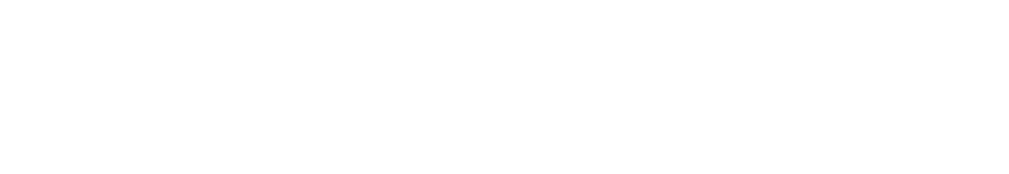
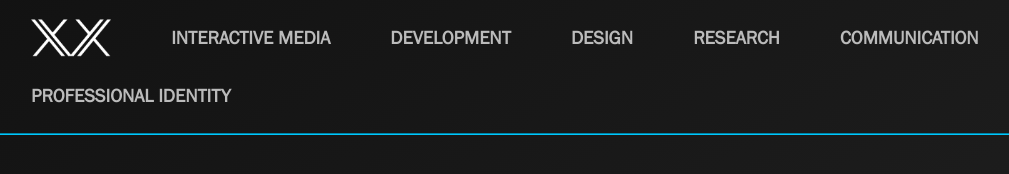
Before and after one commit to RoyBraks/Site-Portfolio, a plain HTML site: page index.html in a window 1280 px wide. Shown: the whole page, without its empty margins (33-1042 px from the left). Drawn offline with Linux system fonts and the light colour scheme.

Commit message:
Navbar Added

```diff
--- a/index.html
+++ b/index.html
@@ -2,8 +2,65 @@
     <head>
         <link rel="stylesheet" href="style.css">
         <title>Portfolio - Home</title>
+        <link rel="icon" type="image/x-icon" href="/images/logofav.png">
     </head>
     <body>
+        <div class="navbar">
+            <button class="navbarbutton">
+                <a href="index.html">
+                    <img class="homebutton" src="/images/logonormal.png">
+                </a>
+            </button>
 
+            <h3>
+                <button class="navbarbutton">
+                    <a class="navbartext" href="interactivemedia.html">
+                        interactive media
+                    </a>
+                </button>
+            </h3>
+
+            <h3>
+                <button class="navbarbutton">
+                    <a class="navbartext" href="development.html">
+                        development
+                    </a>
+                </button>
+            </h3>
+
+            <h3>
+                <button class="navbarbutton">
+                    <a class="navbartext" href="design.html">
+                        design
+                    </a>
+                </button>
+            </h3>
+
+            <h3>
+                <button class="navbarbutton">
+                    <a class="navbartext" href="research.html">
+                        research
+                    </a>
+                </button>
+            </h3>
+
+            <h3>
+                <button class="navbarbutton">
+                    <a class="navbartext" href="communication.html">
+                        communication
+                    </a>
+                </button>
+            </h3>
+
+            <h3>
+                <button class="navbarbutton">
+                    <a class="navbartext" href="professionalidentity.html">
+                        professional identity
+                    </a>
+                </button>
+            </h3>
+        </div>
+
+        <hr style="border-color: #00C7FB;">
     </body>
 </html>
--- a/style.css
+++ b/style.css
@@ -0,0 +1,48 @@
+@font-face {
+    font-family: Franklin Gothic Book;
+    src: url(fonts/Franklin\ Gothic\ Book\ Regular.ttf);
+}
+
+body{
+    font-family: Franklin Gothic Book;
+    color: #BBBBBB;
+    background-image: linear-gradient(to right bottom, #121212, #262626);
+    margin: 0 auto;
+}
+
+.homebutton{
+    width: 80;
+    float: left;
+}
+
+.navbar{
+    display: flex;
+    flex-wrap: wrap;
+    gap: 5%;
+    margin: 0.5em 1% 0.5em 5%;
+}
+
+.navbarbutton{
+    background: none;
+	color: transparent;
+	border: none;
+	padding: 0;
+	font: inherit;
+	cursor: pointer;
+	outline: inherit;
+}
+
+.navbartext{
+    font: inherit;
+    color: #BBBBBB;
+    text-decoration: none;
+    text-transform: uppercase;
+}
+
+.navbartext:hover{
+    color: #00C7FB;
+}
+
+.uppercase{
+    text-transform: uppercase;
+}
```
Also changed, not shown: communication.html (added), design.html (added), development.html (added), fonts/Franklin Gothic Book Regular.ttf (added), images/logofav.png (added), images/logonormal.png (added), interactivemedia.html (added), professionalidentity.html (added), research.html (added).
